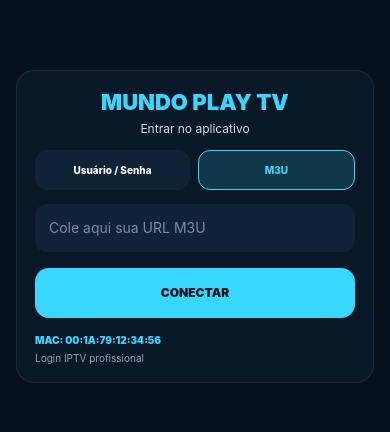
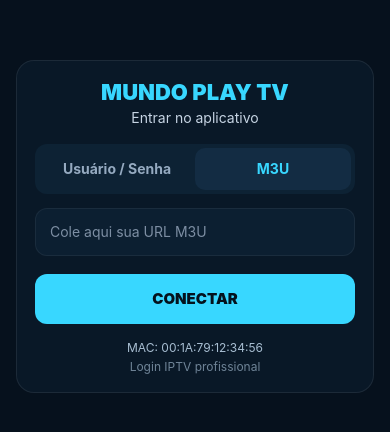
Before and after one commit to marcelojunio372-design/Mundo-play-TV, a React Native app: screen / in a window 390 px wide. Shown: the part 196-628 px from the top of the page. Built offline with nearby package versions, Linux system fonts and the light colour scheme.

Commit message:
Carrega M3U em segundo plano para abrir o app mais rapido

```diff
--- a/src/navigation/AppNavigator.js
+++ b/src/navigation/AppNavigator.js
@@ -1,4 +1,5 @@
-import React, { useState } from "react";
+import React, { useEffect, useRef, useState } from "react";
+import { Alert } from "react-native";
 import LoginScreen from "../screens/LoginScreen";
 import HomeScreen from "../screens/HomeScreen";
 import LiveTVScreen from "../screens/LiveTVScreen";
@@ -10,19 +11,35 @@
 import SettingsScreen from "../screens/SettingsScreen";
 import { loadM3U } from "../services/m3uService";
 
+const EMPTY_DATA = {
+  live: [],
+  movies: [],
+  series: [],
+  liveCategories: [],
+  movieCategories: [],
+  seriesCategories: [],
+  loadedAt: null,
+};
+
 export default function AppNavigator() {
   const [session, setSession] = useState(null);
   const [screen, setScreen] = useState("home");
   const [selectedMovie, setSelectedMovie] = useState(null);
   const [selectedSeries, setSelectedSeries] = useState(null);
   const [selectedSeason, setSelectedSeason] = useState(null);
+  const [isLoadingData, setIsLoadingData] = useState(false);
+  const hasLoadedOnceRef = useRef(false);
 
   const handleLogin = (payload) => {
-    setSession(payload);
+    setSession({
+      ...payload,
+      data: payload?.data || EMPTY_DATA,
+    });
     setScreen("home");
     setSelectedMovie(null);
     setSelectedSeries(null);
     setSelectedSeason(null);
+    hasLoadedOnceRef.current = false;
   };
 
   const handleLogout = () => {
@@ -31,19 +48,64 @@
     setSelectedMovie(null);
     setSelectedSeries(null);
     setSelectedSeason(null);
+    setIsLoadingData(false);
+    hasLoadedOnceRef.current = false;
   };
 
   const handleReload = async () => {
     if (!session?.url) return false;
 
     try {
+      setIsLoadingData(true);
       const data = await loadM3U(session.url);
       setSession((prev) => ({ ...prev, data }));
       return true;
     } catch (e) {
       return false;
+    } finally {
+      setIsLoadingData(false);
     }
   };
+
+  useEffect(() => {
+    let active = true;
+
+    async function loadInitialData() {
+      if (!session?.url) return;
+      if (hasLoadedOnceRef.current) return;
+
+      hasLoadedOnceRef.current = true;
+      setIsLoadingData(true);
+
+      try {
+        const data = await loadM3U(session.url);
+
+        if (!active) return;
+
+        setSession((prev) => {
+          if (!prev) return prev;
+          return { ...prev, data };
+        });
+      } catch (e) {
+        if (!active) return;
+
+        Alert.alert(
+          "Aviso",
+          "Entrou no aplicativo, mas a lista ainda não carregou. Tente recarregar nas configurações."
+        );
+      } finally {
+        if (active) {
+          setIsLoadingData(false);
+        }
+      }
+    }
+
+    loadInitialData();
+
+    return () => {
+      active = false;
+    };
+  }, [session?.url]);
 
   if (!session) {
     return <LoginScreen onLogin={handleLogin} />;
@@ -141,6 +203,7 @@
   return (
     <HomeScreen
       session={session}
+      isLoadingData={isLoadingData}
       onOpenLive={() => setScreen("live")}
       onOpenMovies={() => setScreen("movies")}
       onOpenSeries={() => setScreen("series")}
--- a/src/screens/LoginScreen.js
+++ b/src/screens/LoginScreen.js
@@ -9,7 +9,6 @@
   Alert,
   ScrollView,
 } from "react-native";
-import { loadM3U } from "../services/m3uService";
 
 export default function LoginScreen({ onLogin }) {
   const [mode, setMode] = useState("m3u");
@@ -38,16 +37,14 @@
     try {
       setLoading(true);
 
-      const data = await loadM3U(finalUrl);
-
       onLogin({
         type: "m3u",
         url: finalUrl,
         mac,
-        data,
+        data: null,
       });
     } catch (e) {
-      Alert.alert("Erro", "Falha ao carregar a lista M3U");
+      Alert.alert("Erro", "Falha ao iniciar login M3U");
     } finally {
       setLoading(false);
     }
@@ -68,8 +65,6 @@
     try {
       setLoading(true);
 
-      const data = await loadM3U(playlistUrl);
-
       onLogin({
         type: "xtream",
         url: playlistUrl,
@@ -77,10 +72,10 @@
         username,
         password,
         mac,
-        data,
+        data: null,
       });
     } catch (e) {
-      Alert.alert("Erro", "Falha ao carregar login usuário/senha");
+      Alert.alert("Erro", "Falha ao iniciar login usuário/senha");
     } finally {
       setLoading(false);
     }
@@ -176,7 +171,7 @@
 
           <TouchableOpacity style={styles.btn} onPress={handleConnect}>
             <Text style={styles.btnText}>
-              {loading ? "CONECTANDO..." : "CONECTAR"}
+              {loading ? "ENTRANDO..." : "CONECTAR"}
             </Text>
           </TouchableOpacity>
 
@@ -218,42 +213,38 @@
     fontSize: 22,
     fontWeight: "900",
     textAlign: "center",
+    marginBottom: 4,
   },
 
   sub: {
-    color: "#d4dee8",
-    fontSize: 12,
+    color: "#c6d4e3",
     textAlign: "center",
-    marginTop: 6,
-    marginBottom: 14,
+    marginBottom: 18,
   },
 
   tabs: {
     flexDirection: "row",
-    gap: 8,
+    backgroundColor: "#0d2234",
+    borderRadius: 12,
+    padding: 4,
     marginBottom: 14,
   },
 
   tab: {
     flex: 1,
-    minHeight: 40,
-    borderRadius: 12,
-    backgroundColor: "#102235",
+    minHeight: 42,
+    borderRadius: 10,
     alignItems: "center",
     justifyContent: "center",
-    paddingHorizontal: 8,
   },
 
   tabActive: {
-    backgroundColor: "rgba(56,215,255,0.16)",
-    borderWidth: 1,
-    borderColor: "#38d7ff",
+    backgroundColor: "#132c43",
   },
 
   tabText: {
-    color: "#fff",
-    fontSize: 10,
-    fontWeight: "800",
+    color: "#95aac0",
+    fontWeight: "700",
   },
 
   tabTextActive: {
@@ -261,18 +252,19 @@
   },
 
   input: {
-    width: "100%",
-    minHeight: 48,
+    height: 48,
     borderRadius: 12,
-    backgroundColor: "#102235",
+    backgroundColor: "#0c1f31",
     color: "#fff",
     paddingHorizontal: 14,
-    marginBottom: 10,
+    marginBottom: 12,
+    borderWidth: 1,
+    borderColor: "rgba(255,255,255,0.06)",
   },
 
   btn: {
-    minHeight: 50,
-    borderRadius: 14,
+    height: 50,
+    borderRadius: 12,
     backgroundColor: "#38d7ff",
     alignItems: "center",
     justifyContent: "center",
@@ -280,25 +272,24 @@
   },
 
   btnText: {
-    color: "#00131f",
-    fontSize: 12,
+    color: "#04121d",
     fontWeight: "900",
+    fontSize: 15,
   },
 
   footerRow: {
     marginTop: 16,
-    alignItems: "flex-start",
+    alignItems: "center",
   },
 
   footerMac: {
-    color: "#38d7ff",
-    fontSize: 10,
-    fontWeight: "900",
-    marginBottom: 6,
+    color: "#a8bed2",
+    fontSize: 12,
+    marginBottom: 4,
   },
 
   footer: {
-    color: "#8fa4ba",
-    fontSize: 10,
+    color: "#6f8497",
+    fontSize: 12,
   },
 });
```
